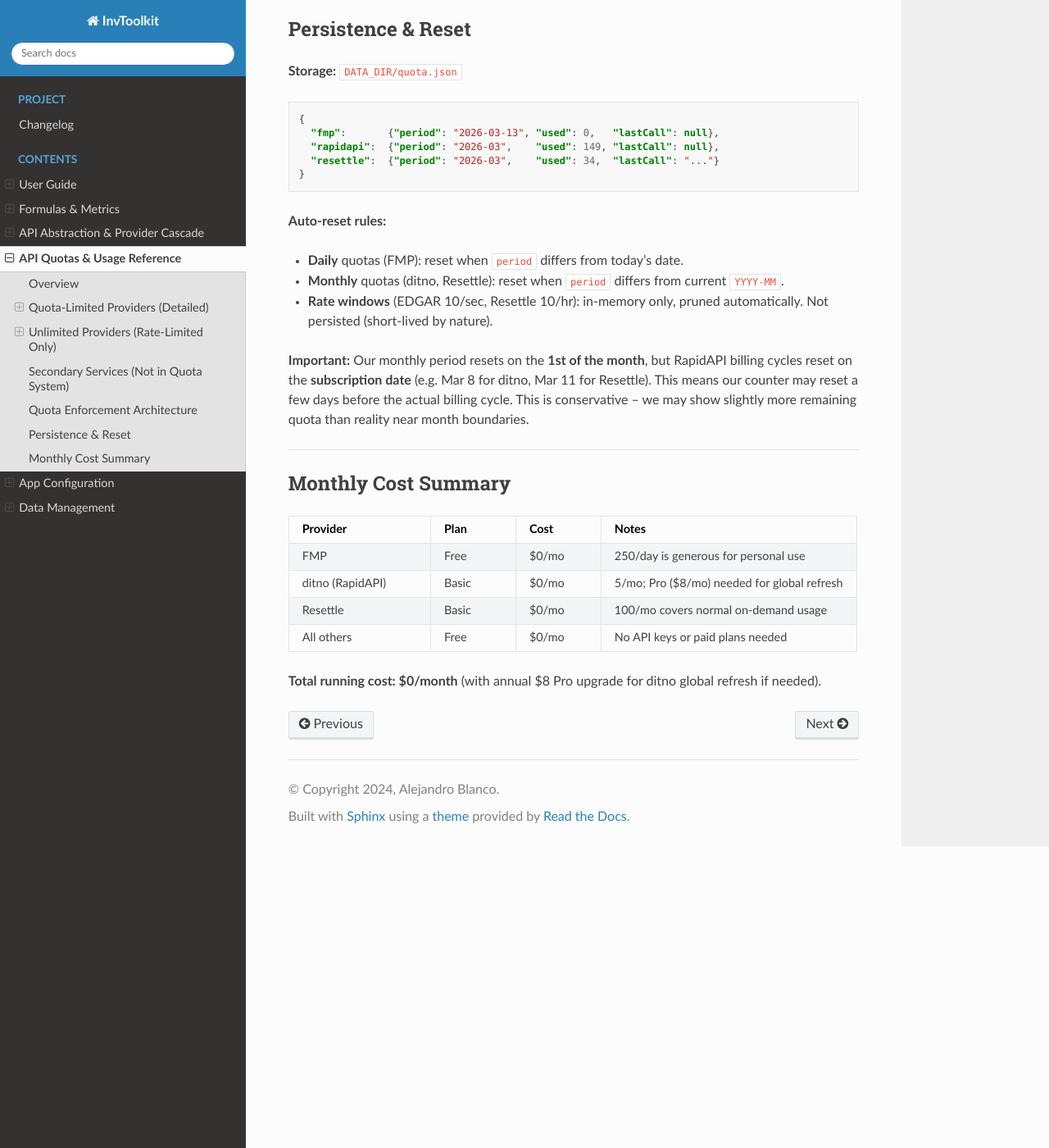
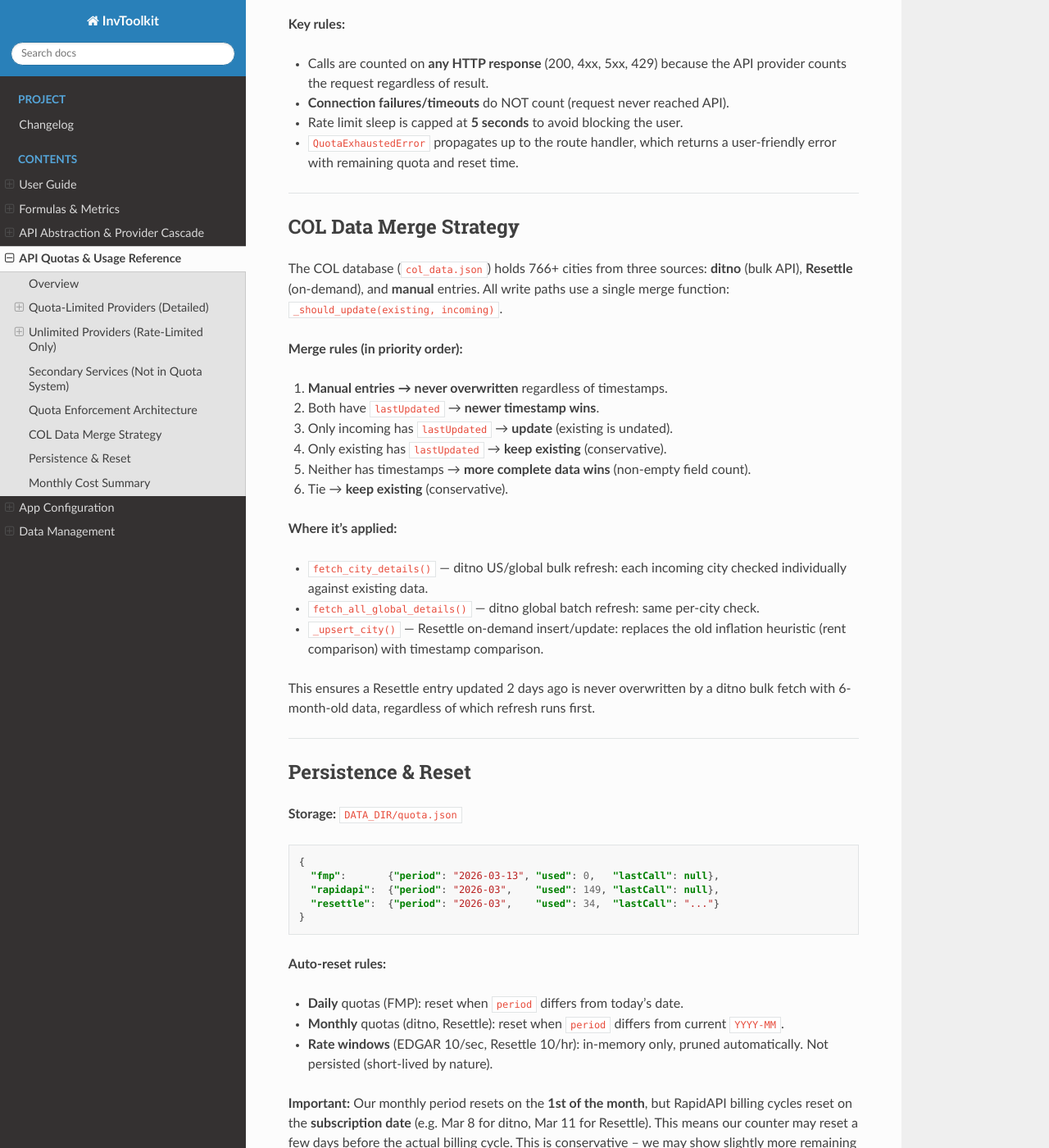
Before and after one commit to ablanc0/Investment-Toolkit-App, a Sphinx documentation site: the page built from docs/architecture/api-quotas.rst, in a window 1280 px wide and 1400 px high, scrolled down 6946 px. Shown: the whole window at 82% size. Built offline with Sphinx 7.4.7 and the Read the Docs theme 3.1.0, drawn with Linux system fonts in a browser that asks for light colours; some of the changed text lies outside the part shown.

Commit message:
docs: add smart merge and auto-refresh sections to API quotas reference

```diff
--- a/docs/architecture/api-quotas.rst
+++ b/docs/architecture/api-quotas.rst
@@ -140,7 +140,13 @@
    - ``POST /bulk-fetch`` in batches of **50 cities** (16 calls) — sends
      all 767 global cities.  ``ceil(767/50) = 16 requests``.
 
-**Trigger:** User-initiated only (Planning > Cost of Living tab buttons).
+**Triggers:**
+
+- **Manual:** "Refresh US Data" / "Refresh Global" buttons (Planning > Cost of Living).
+- **Auto-refresh on startup:** If US data is >30 days old AND ditno quota has
+  ≥2 calls remaining, a background thread runs the US refresh automatically.
+  Self-limiting: after refresh, ``fetchedAt`` updates → won't trigger again
+  for 30 days.
 
 **Refresh strategy (Basic plan, 5 calls/month, $0):**
 
@@ -166,6 +172,10 @@
 **Supplementary lookups:** For individual cities not in the ditno dataset,
 use **Resettle** (100 calls/month, free) via the "Search Online" button.
 This covers on-demand needs without touching the ditno quota.
+
+**Global refresh button:** Disabled in the UI when ditno quota has <17 calls
+remaining.  Tooltip reads "Requires Pro plan (17 API calls)".  When enabled,
+a confirmation dialog warns the user about the call cost before proceeding.
 
 
 Resettle Place API
@@ -365,6 +375,36 @@
 
 ----
 
+COL Data Merge Strategy
+-----------------------
+
+The COL database (``col_data.json``) holds 766+ cities from three sources:
+**ditno** (bulk API), **Resettle** (on-demand), and **manual** entries.
+All write paths use a single merge function: ``_should_update(existing, incoming)``.
+
+**Merge rules (in priority order):**
+
+1. **Manual entries → never overwritten** regardless of timestamps.
+2. Both have ``lastUpdated`` → **newer timestamp wins**.
+3. Only incoming has ``lastUpdated`` → **update** (existing is undated).
+4. Only existing has ``lastUpdated`` → **keep existing** (conservative).
+5. Neither has timestamps → **more complete data wins** (non-empty field count).
+6. Tie → **keep existing** (conservative).
+
+**Where it's applied:**
+
+- ``fetch_city_details()`` — ditno US/global bulk refresh: each incoming city
+  checked individually against existing data.
+- ``fetch_all_global_details()`` — ditno global batch refresh: same per-city
+  check.
+- ``_upsert_city()`` — Resettle on-demand insert/update: replaces the old
+  inflation heuristic (rent comparison) with timestamp comparison.
+
+This ensures a Resettle entry updated 2 days ago is never overwritten by a
+ditno bulk fetch with 6-month-old data, regardless of which refresh runs first.
+
+----
+
 Persistence & Reset
 -------------------
 
```
